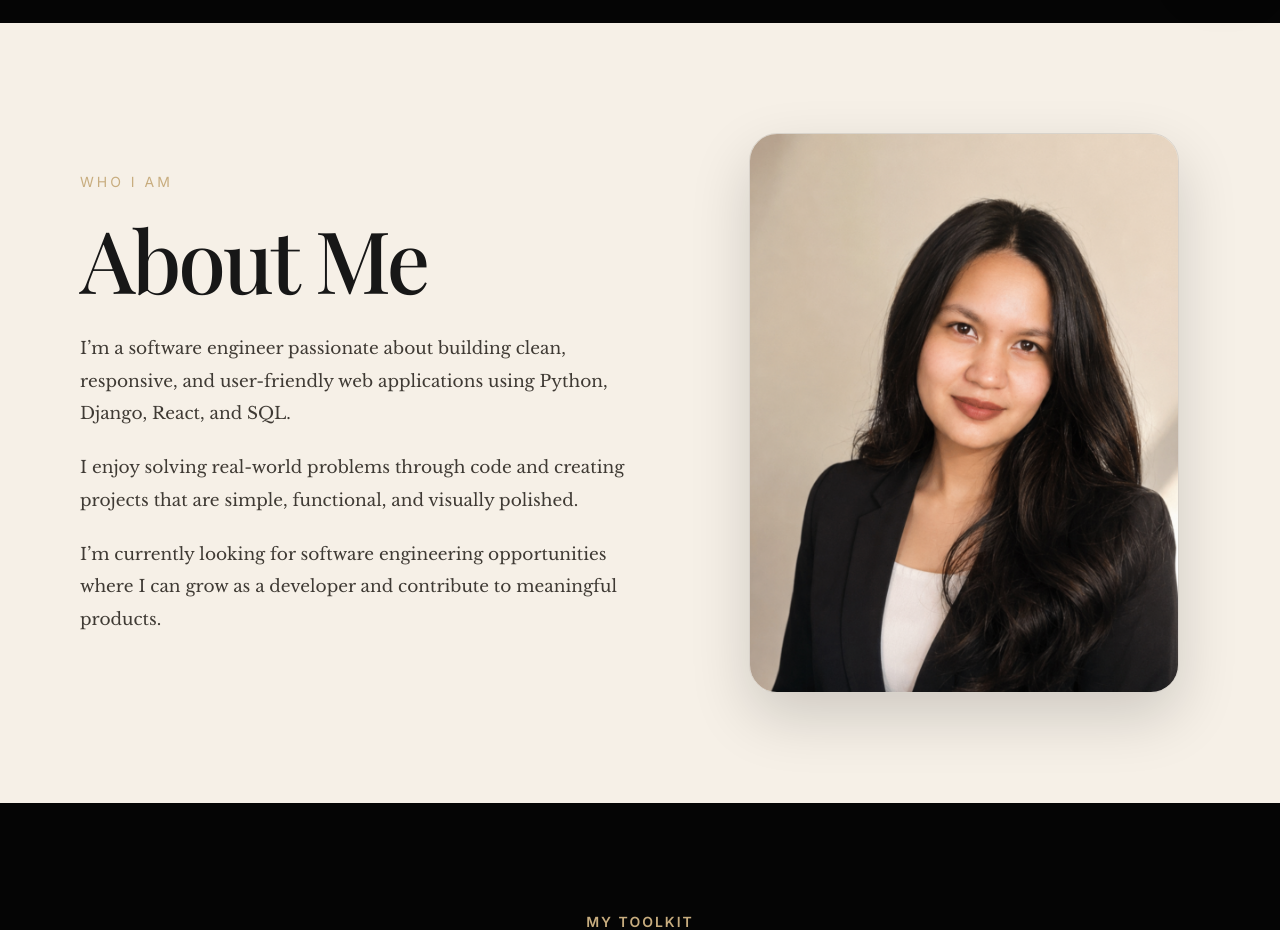
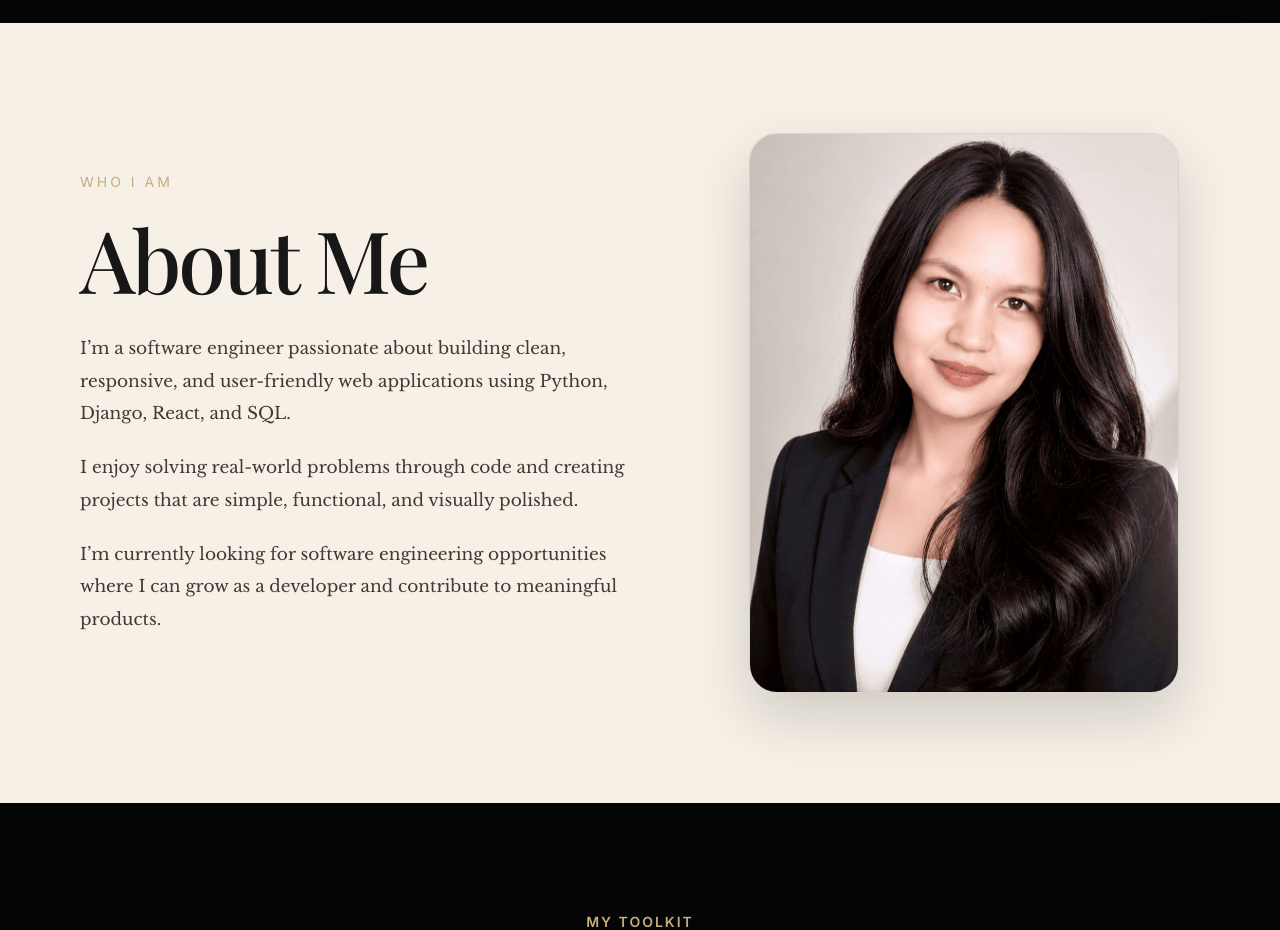
Before and after one commit to asthagothi/portfolio, a React app: page / in a window 1280 px wide. Shown: the part 800-1730 px from the top of the page. Built offline with nearby package versions, Linux system fonts and the light colour scheme; the HTML template or start-up script is replaced by a standard one.

Commit message:
Updated About me

```diff
--- a/src/components/About.jsx
+++ b/src/components/About.jsx
@@ -23,7 +23,7 @@ function About() {
       </div>
 
       <div className="about-image">
-        <img src="/astha-about.png.png" alt="Astha Gothi" />
+        <img src="/astha.png" alt="Astha Gothi" />
       </div>
     </section>
   );
```
Also changed, not shown: public/astha-about.png.png (deleted), public/astha.png (added).
